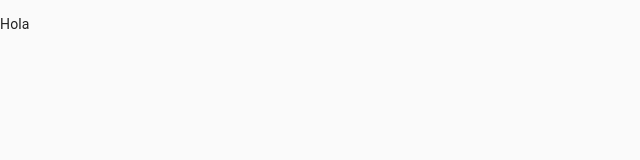
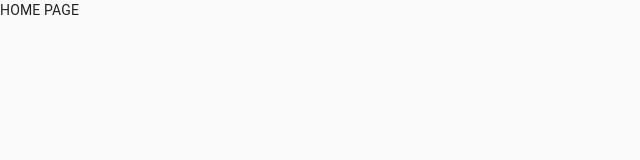
Before and after one commit to sirifacu/HenryLabs, a React (Create React App) app in the folder client/: page / in a window 1280 px wide. Shown: the top 160 px of the page, without its empty margins (0-640 px from the left). Built offline with nearby package versions, Linux system fonts and the light colour scheme.

Commit message:
dashboard directory structure and landing page comp

```diff
--- a/client/src/App.js
+++ b/client/src/App.js
@@ -1,6 +1,7 @@
 import { BrowserRouter } from 'react-router-dom';
 import { ThemeProvider, createMuiTheme } from '@material-ui/core/styles';
 import CssBaseline from '@material-ui/core/CssBaseline';
+import Home from './components/landingPage/Home';
 
 function App() {
 
@@ -28,7 +29,7 @@ function App() {
       <ThemeProvider theme={theme}>
         <CssBaseline/>
         <div>
-          <p> Hola </p>
+          <Home />
         </div>
       </ThemeProvider>
     </BrowserRouter>
--- /dev/null
+++ b/client/src/components/landingPage/Home.jsx
@@ -0,0 +1,10 @@
+import React from 'react'
+
+const Home = () => {
+    return (
+        <div>
+            HOME PAGE
+        </div>
+    )
+}
+export default Home
```
Also changed, not shown: 2 other files (tests, documents, lock files or other folders).
